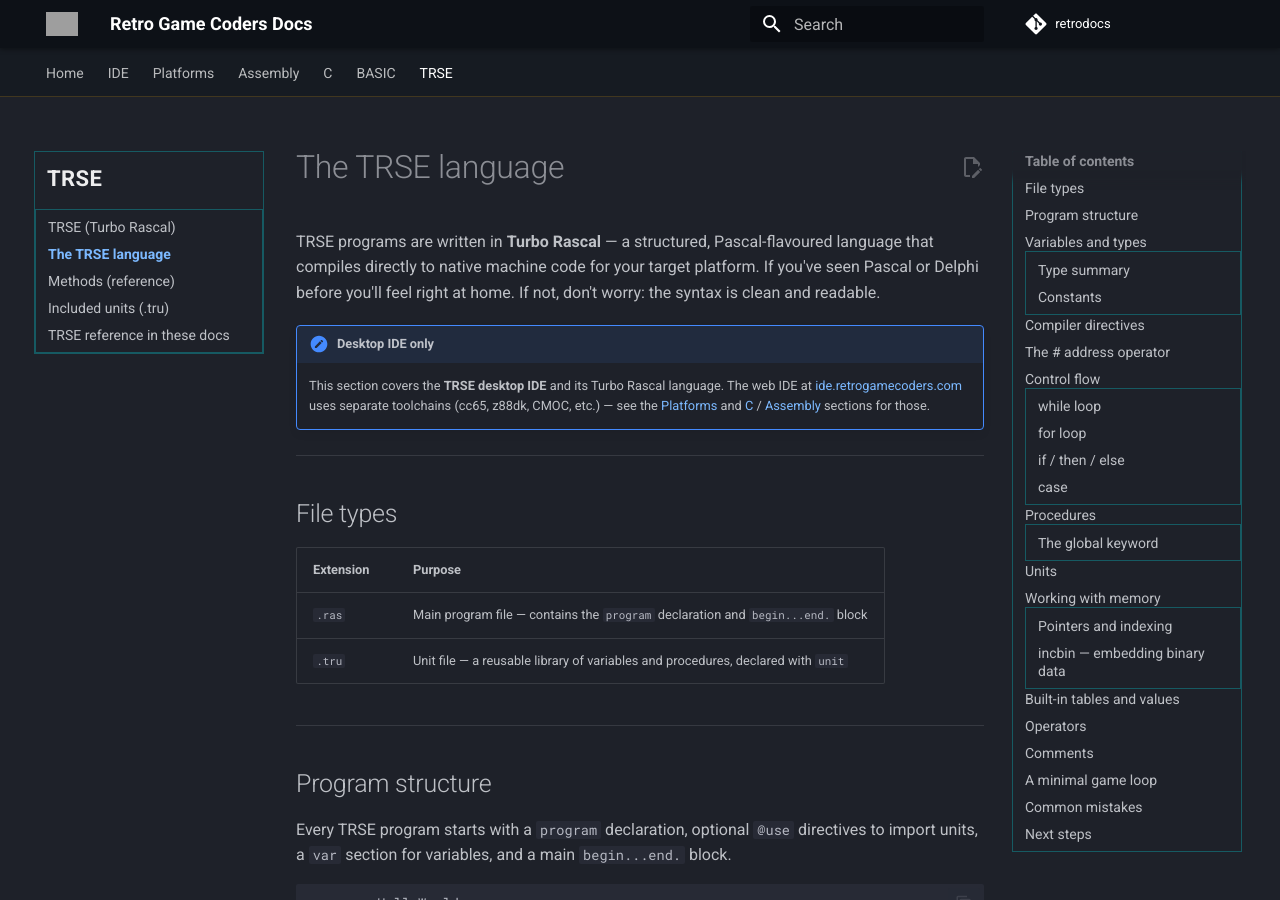
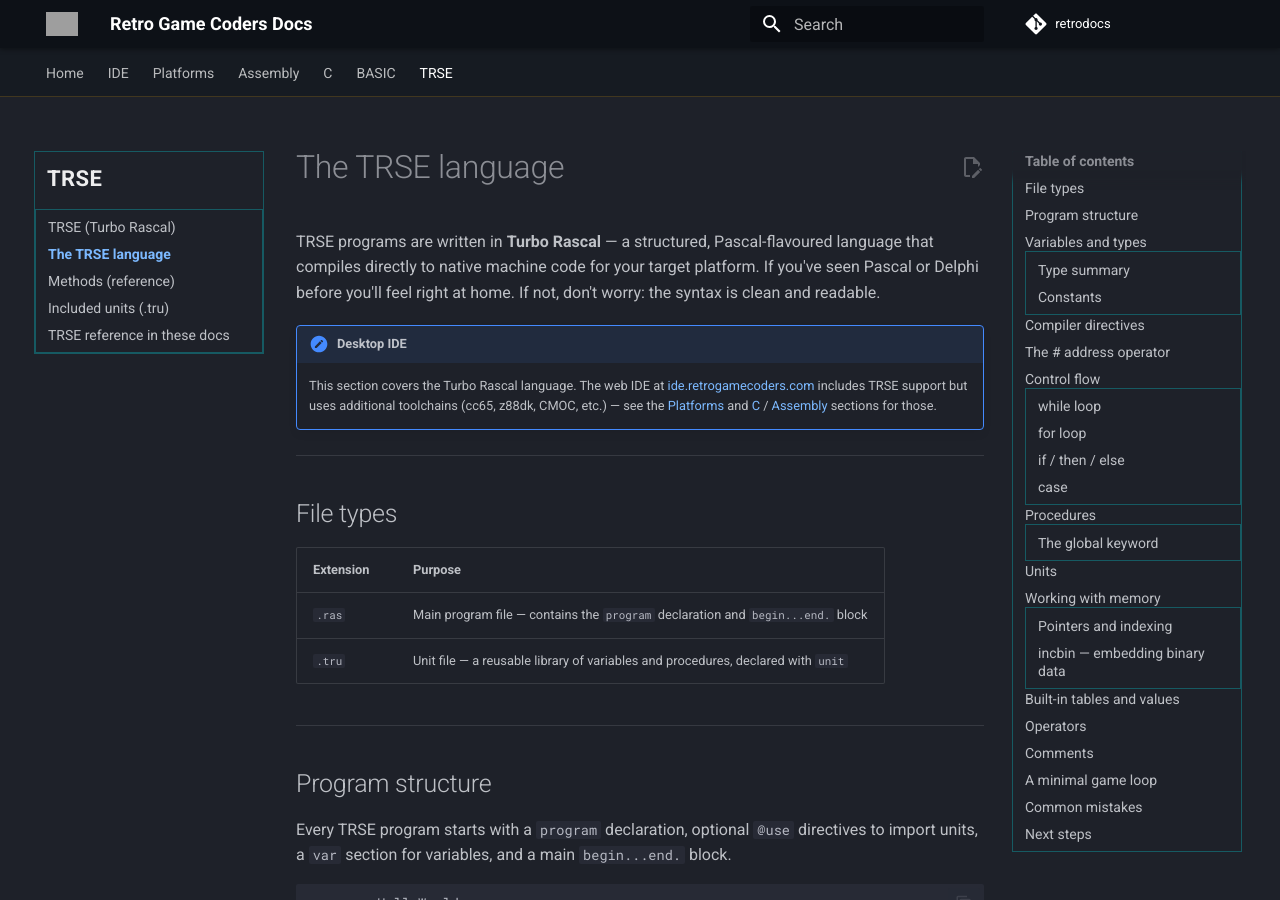
Before and after one commit to omiq/retrodocs, an MkDocs documentation site: the page built from docs/trse/language.md, in a window 1280 px wide and 900 px high. Built offline with MkDocs 1.6.1 and Material for MkDocs 9.7.7, drawn with Linux system fonts in a browser that asks for light colours; comment, search, counter and statistics services are not loaded; grey boxes are pictures that could not be loaded.

Commit message:
Update note about TRSE desktop IDE and web IDE

```diff
--- a/docs/trse/language.md
+++ b/docs/trse/language.md
@@ -7,8 +7,8 @@
 
 TRSE programs are written in **Turbo Rascal** — a structured, Pascal-flavoured language that compiles directly to native machine code for your target platform. If you've seen Pascal or Delphi before you'll feel right at home. If not, don't worry: the syntax is clean and readable.
 
-!!! note "Desktop IDE only"
-    This section covers the **TRSE desktop IDE** and its Turbo Rascal language. The web IDE at [ide.retrogamecoders.com](https://ide.retrogamecoders.com) uses separate toolchains (cc65, z88dk, CMOC, etc.) — see the [Platforms](../platforms/index.md) and [C](../c/index.md) / [Assembly](../assembly/index.md) sections for those.
+!!! note "Desktop IDE"
+    This section covers the Turbo Rascal language. The web IDE at [ide.retrogamecoders.com](https://ide.retrogamecoders.com) includes TRSE support but uses additional toolchains (cc65, z88dk, CMOC, etc.) — see the [Platforms](../platforms/index.md) and [C](../c/index.md) / [Assembly](../assembly/index.md) sections for those.
 
 ---
 
```
